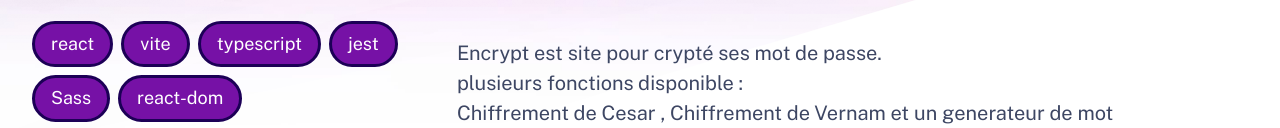
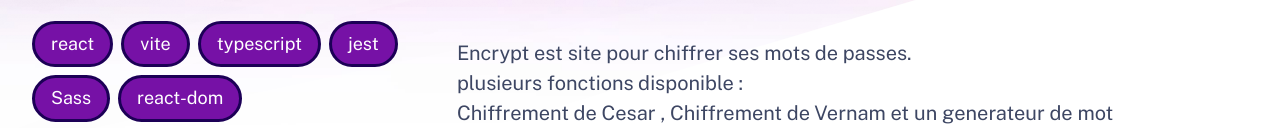
Before and after one commit to Tony-Poomipartes/portfolio2.0, an Astro site: page /work/encrypt in a window 1280 px wide. Shown: the part 299-427 px from the top of the page. Built offline with nearby package versions, Linux system fonts and the light colour scheme; Astro itself is replaced by a stand-in of ours.

Commit message:
📚 docs: Fix typos and replace 'crypté' with 'chiffré'

```diff
--- a/src/content/work/encrypt.md
+++ b/src/content/work/encrypt.md
@@ -4,7 +4,7 @@ publishDate: 2022-14-12 00:00:00
 img: /assets/project/encrypt.png
 img_alt: image de la page d'acceuil du site Encrypt.
 description: |
-  Encrypt est site pour crypté ses mot de passe.
+  Encrypt est site pour chiffrer ses mots de passes.
 front: |
     plusieurs fonctions disponible :
 back:
```
